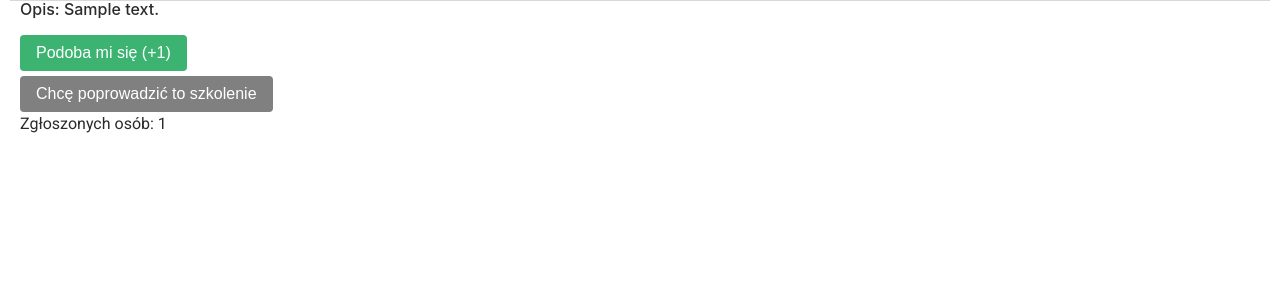
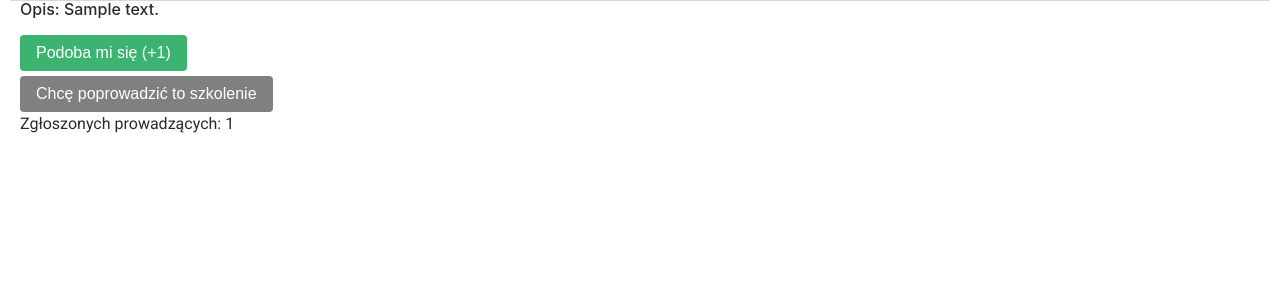
Before and after one commit to nadrowskyy/organize-application, a Django app: page /subjects_list/ in a window 1280 px wide. Shown: the part 246-547 px from the top of the page. Run offline with Django 3.2, Linux system fonts and the light colour scheme; tables that the repository leaves empty hold one stand-in row (values such as "Sample post"); some libraries are stand-ins or nearby versions.

Commit message:
added the abbility to vote for a subject for logged user added the abbility to declare a lead for a subject for logged user displaying number of votes for a subject and number of declared leaders

```diff
--- a/scheduler_project/schedule/templates/schedule/subjects_list.html
+++ b/scheduler_project/schedule/templates/schedule/subjects_list.html
@@ -38,7 +38,7 @@
           <button class="btn btn-primary" style="background-color: #808080" value = {{i.id}} >
               Chcę poprowadzić to szkolenie
           </button>
-              <p>Zgłoszonych osób: {{i.lead_count}}</p></form></div>
+              <p>Zgłoszonych prowadzących: {{i.lead_count}}</p></form></div>
           </form>
       </div>
     <div>
```
